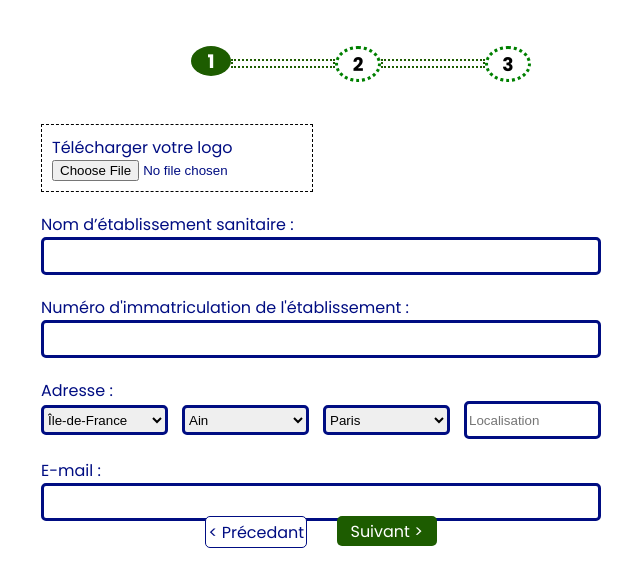
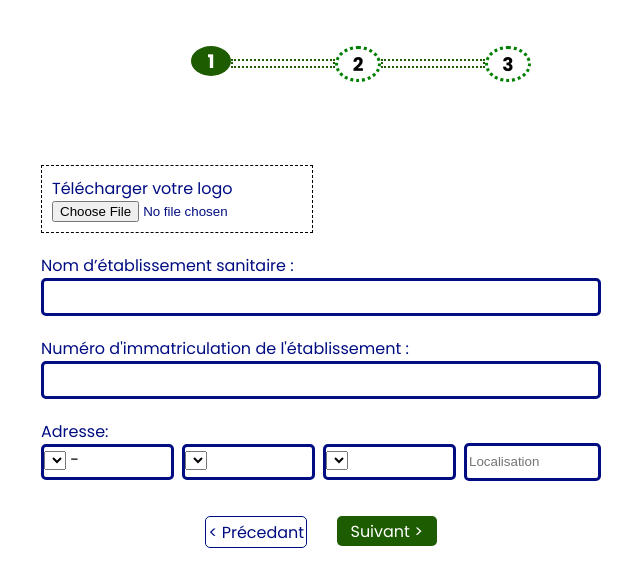
Before and after one commit to faraban/Optimal-M-dical, a Flask app: page /inscriptioninfos in a window 1280 px wide. Shown: the part 120-707 px from the top of the page, without its empty margins (319-959 px from the left). Run offline with Flask 3, Linux system fonts and the light colour scheme; lists and menus that the app fills with data are empty.

Commit message:
Auto stash before merge of "main" and "origin/main"
select connecte

```diff
--- a/app.py
+++ b/app.py
@@ -14,7 +14,13 @@
 
 @app.route('/monhopital')
 def monhopital():
-    value=['stable','Rémission','Aggravation','Critique','Guérison','Chronique','Rémission','partielle','Rééducation']
+    conn = pyodbc.connect(DSN)
+    cursor = conn.cursor()
+    cursor.execute('''
+    SELECT * FROM EtatPatient
+    ''')
+    value= cursor.fetchone()
+    conn.close()
     return render_template("./utilisateur/utilisateurhôpital.html",value=value)
 
 
@@ -33,6 +39,30 @@
 
 @app.route('/inscriptioninfos')
 def inscriptioninfos():
+    if request.method == 'POST':
+        user = request.form["identifiant"]
+        password = request.form["password"]
+        conn = pyodbc.connect(DSN)
+        cursor = conn.cursor()
+        cursor.execute('''
+        SELECT * FROM Users
+        INNER JOIN Informations ON Informations.IdInformation = Users.IdInformation
+        WHERE Users.NomUtilisateur = ? OR Users.Email = ?
+        ''', (user, user))
+        users = cursor.fetchone()
+        if users:
+            user_pswd = users[2]
+            if check_password_hash(user_pswd, password):
+                session['loggedin'] = True
+                session['Id'] = users[0]
+                session['username'] = users[1]
+                return redirect(url_for('accueil'))
+            else:
+                flash("Mot de passe incorrect !", 'info')
+                return redirect(url_for('connexion'))
+        else:
+            flash("Identifiant incorrect !", 'info')
+            return redirect(url_for('connexion'))
     return render_template("./inscription/inscriptioninfos.html")
 
 
--- a/templates/inscription/inscriptionacces.html
+++ b/templates/inscription/inscriptionacces.html
@@ -23,6 +23,10 @@
                     <input type="text" class="form-control2" id="username" placeholder="">
                 </div>
                 <div class="form-groupInscri">
+                    <label for="username">E-mail :</label>
+                    <input type="text" class="form-control2" id="username" placeholder="">
+                </div>
+                <div class="form-groupInscri">
                     <label for="pwd">Mot de passe :</label>
                     <input type="password" class="form-control2" id="pwd" placeholder="">
                 </div>
--- a/templates/inscription/inscriptioninfos.html
+++ b/templates/inscription/inscriptioninfos.html
@@ -32,44 +32,37 @@
                     <input type="text" class="form-control2" id="username" placeholder="">
                 </div>
                 <div class="form-groupInscriAdresse">
-                    <label for="username">Adresse :</label>
+                    <label for="username">Adresse:</label>
                     <div class="Adresse">
-                        <select type="text" class="form-control3" name="region" id="region">
-                            <option value="ile-de-france">Île-de-France</option>
-                            <option value="paris">Paris</option>
-                            <option value="hauts-de-seine">Hauts-de-Seine</option>
-                            <option value="val-de-marne">Val-de-Marne</option>
-                            <option value="seine-saint-denis">Seine-Saint-Denis</option>
-                            <option value="val-d'oise">Val-d'Oise</option>
-                        </select>
-
-                        <select type="text" class="form-control3" name="Département" id="Département">
-                            <option value="01">Ain</option>
-                            <option value="02">Aisne</option>
-                            <option value="03">Allier</option>
-                            <option value="04">Alpes-de-Haute-Provence</option>
-                            <option value="05">Hautes-Alpes</option>
-                            <option value="06">Alpes-Maritimes</option>
-                            <option value="07">Ardèche</option>
-                            <option value="08">Ardennes</option>
-                        </select>
-
-                        <select type="text" class="form-control3" name="Commune" id="Commune">
-                            <option value="paris">Paris</option>
-                            <option value="saint-denis">Saint-Denis</option>
-                            <option value="cergy">Cergy</option>
-                            <option value="montrouge">Montrouge</option>
-                            <option value="villeneuve-la-garenne">Villeneuve-la-Garenne</option>
-                            <option value="villiers-sur-marne">Villiers-sur-Marne</option>
-                        </select>
-
+                        <div class="form-control3">
+                            <form method="POST">
+                                <select name="selected_value">
+                                    {% for cont in value  %}
+                                        <option >{{ cont }}</option>
+                                    {% endfor %}
+                                </select>
+                            </form>
+                    -   </div>
+                        <div class="form-control3">
+                            <form method="POST">
+                                <select name="selected_value">
+                                    {% for cont in value  %}
+                                        <option >{{ cont }}</option>
+                                    {% endfor %}
+                                </select>
+                            </form>
+                        </div>
+                        <div class="form-control3">
+                            <form method="POST">
+                                <select name="selected_value">
+                                    {% for cont in value  %}
+                                         <option >{{ cont }}</option>
+                                    {% endfor %}
+                                </select>
+                            </form>
+                        </div>
                         <input type="text" class="form-control3" id="username" placeholder="Localisation">
-
                     </div>
-                </div>
-                <div class="form-groupInscri">
-                    <label for="username">E-mail :</label>
-                    <input type="text" class="form-control2" id="username" placeholder="">
                 </div>
             </form>
         </div>
```
